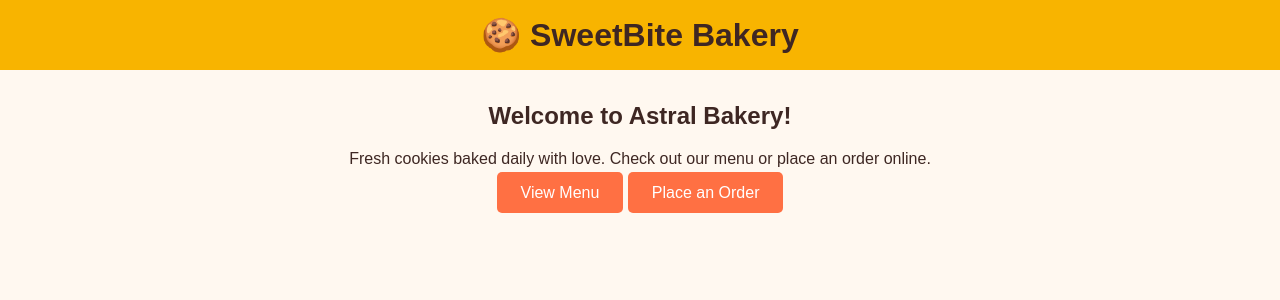
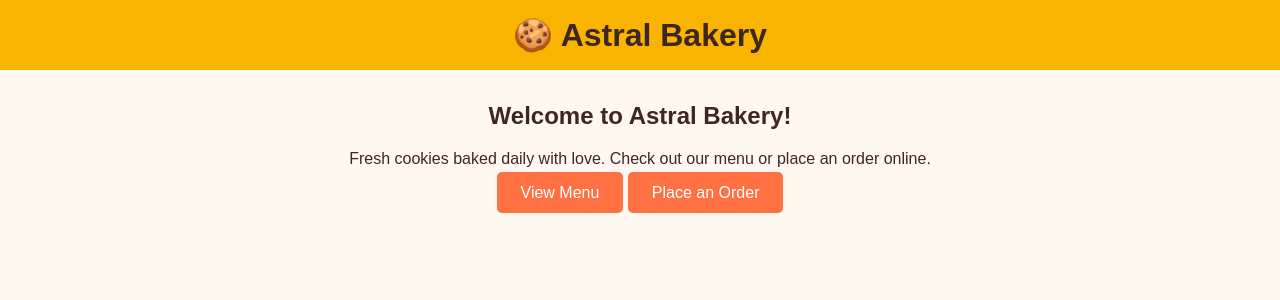
Before and after one commit to vineetnv/astralbakery, a Flask app: page / in a window 1280 px wide. Shown: the top 300 px of the page. Run offline with Flask 3, Linux system fonts and the light colour scheme.

Commit message:
added index html file

```diff
--- a/templates/index.html
+++ b/templates/index.html
@@ -48,7 +48,7 @@
 </head>
 <body>
     <header>
-        <h1>🍪 SweetBite Bakery</h1>
+        <h1>🍪 Astral Bakery</h1>
     </header>
 
     <div class="content">
```
